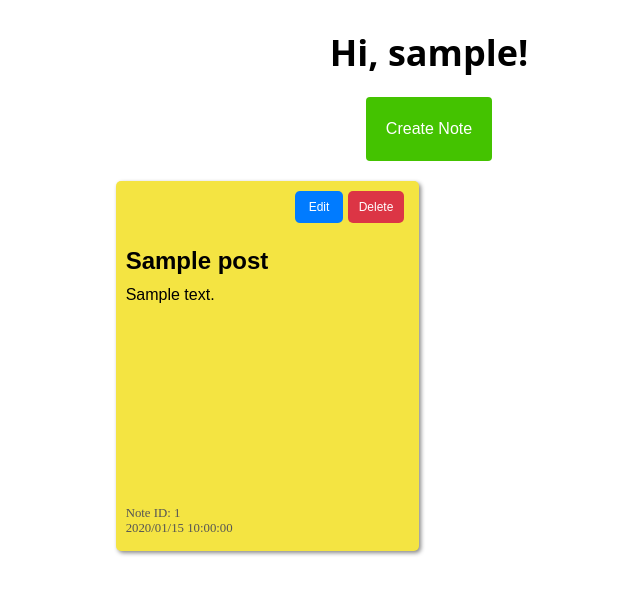
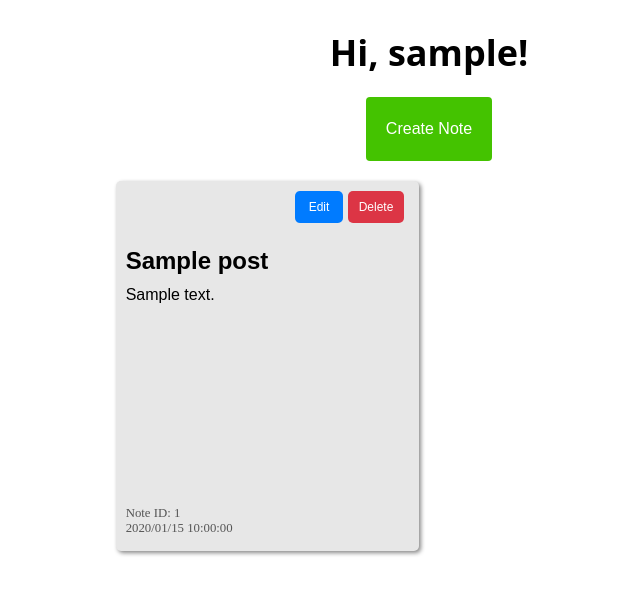
Before and after one commit to a3has/team10App, a Flask app: page / in a window 1280 px wide. Shown: the top 595 px of the page, without its empty margins (211-851 px from the left). Run offline with Flask 3, Linux system fonts and the light colour scheme; a user stored in the database is signed in; tables that the repository leaves empty hold one stand-in row (values such as "Sample post").

Commit message:
epic note recolor

```diff
--- a/notesapp/app/static/index.css
+++ b/notesapp/app/static/index.css
@@ -72,7 +72,7 @@ h1 {
 }
 
 .sticky-note {
-    background-color: #f4e442;
+    background-color: #e7e7e7;
     padding: 10px;
     padding-bottom: 60px;
     width: calc(50% - 20px);
```
